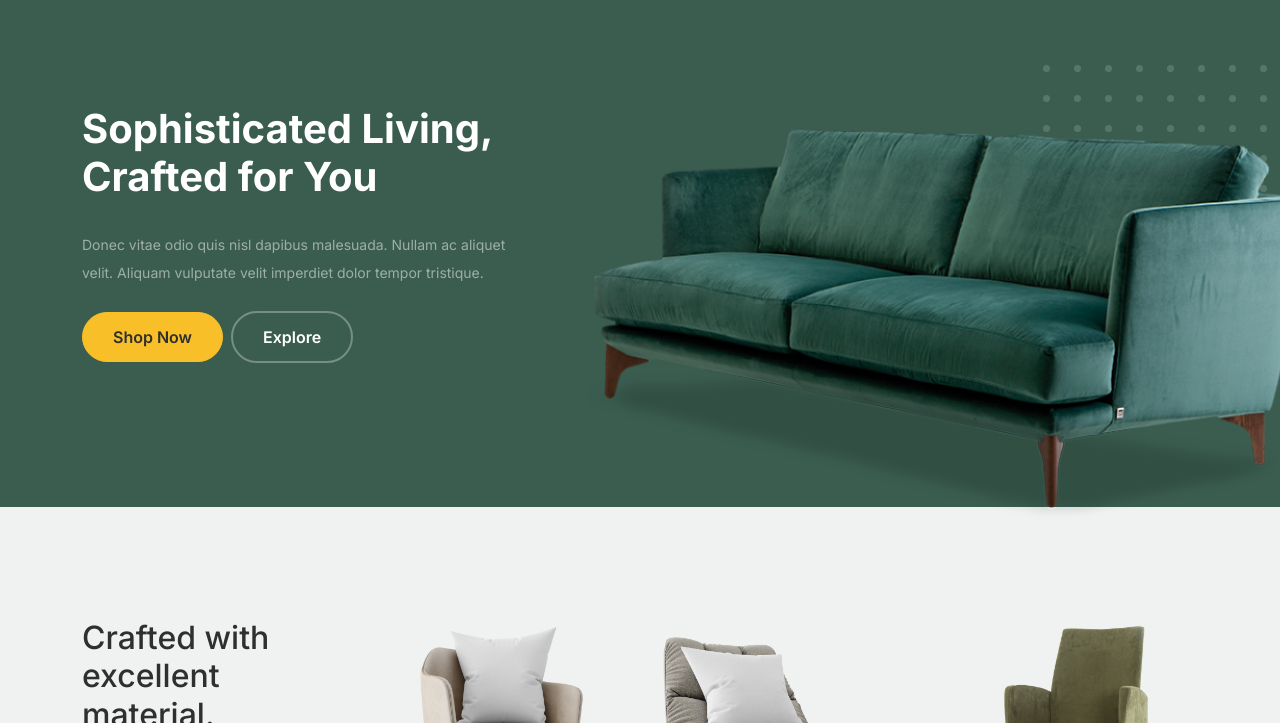
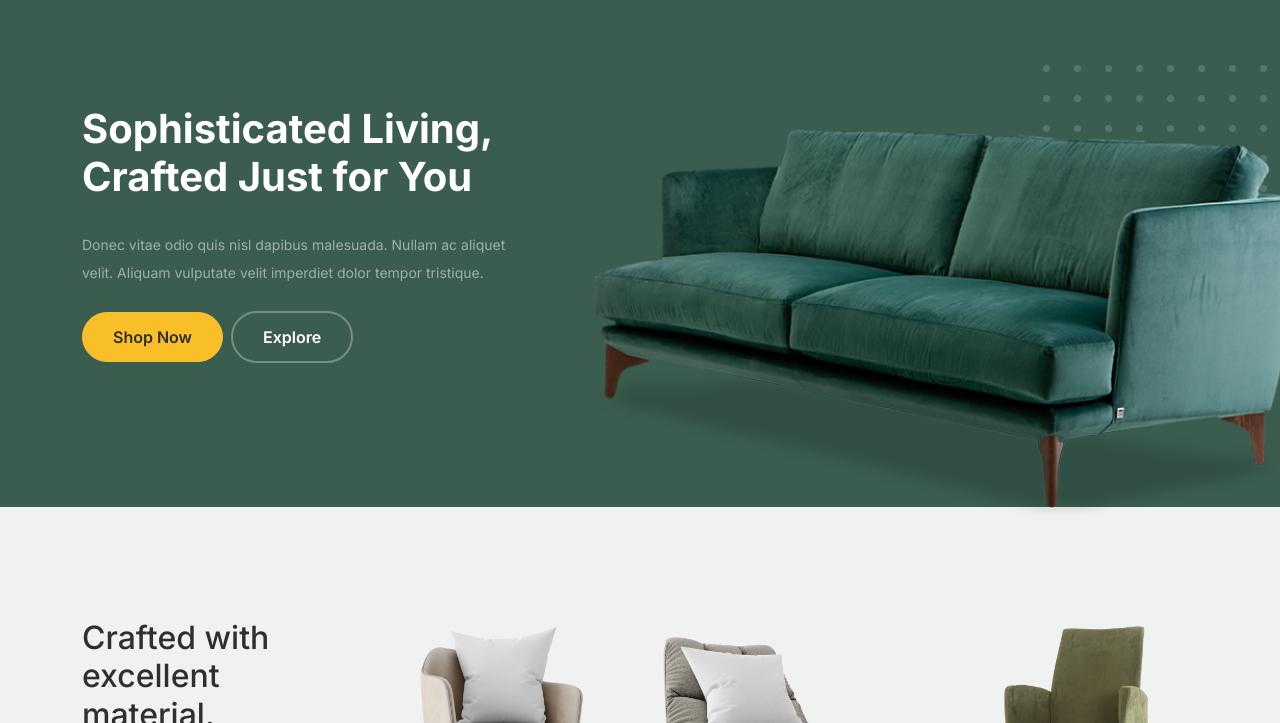
Before and after one commit to kamil2512/projectWebsite1, a plain HTML site: page index.html in a window 1280 px wide. Shown: the part 77-800 px from the top of the page. Drawn offline with Linux system fonts and the light colour scheme.

Commit message:
Latest Updates

```diff
--- a/index.html
+++ b/index.html
@@ -64,7 +64,7 @@
 					<div class="row justify-content-between">
 						<div class="col-lg-5">
 							<div class="intro-excerpt">
-								<h1>Sophisticated Living, <span clsas="d-block">Crafted for You</span></h1>
+								<h1>Sophisticated Living, <span clsas="d-block">Crafted Just for You</span></h1>
 								<p class="mb-4">Donec vitae odio quis nisl dapibus malesuada. Nullam ac aliquet velit. Aliquam vulputate velit imperdiet dolor tempor tristique.</p>
 								<p><a href="" class="btn btn-secondary me-2">Shop Now</a><a href="#" class="btn btn-white-outline">Explore</a></p>
 							</div>
```
